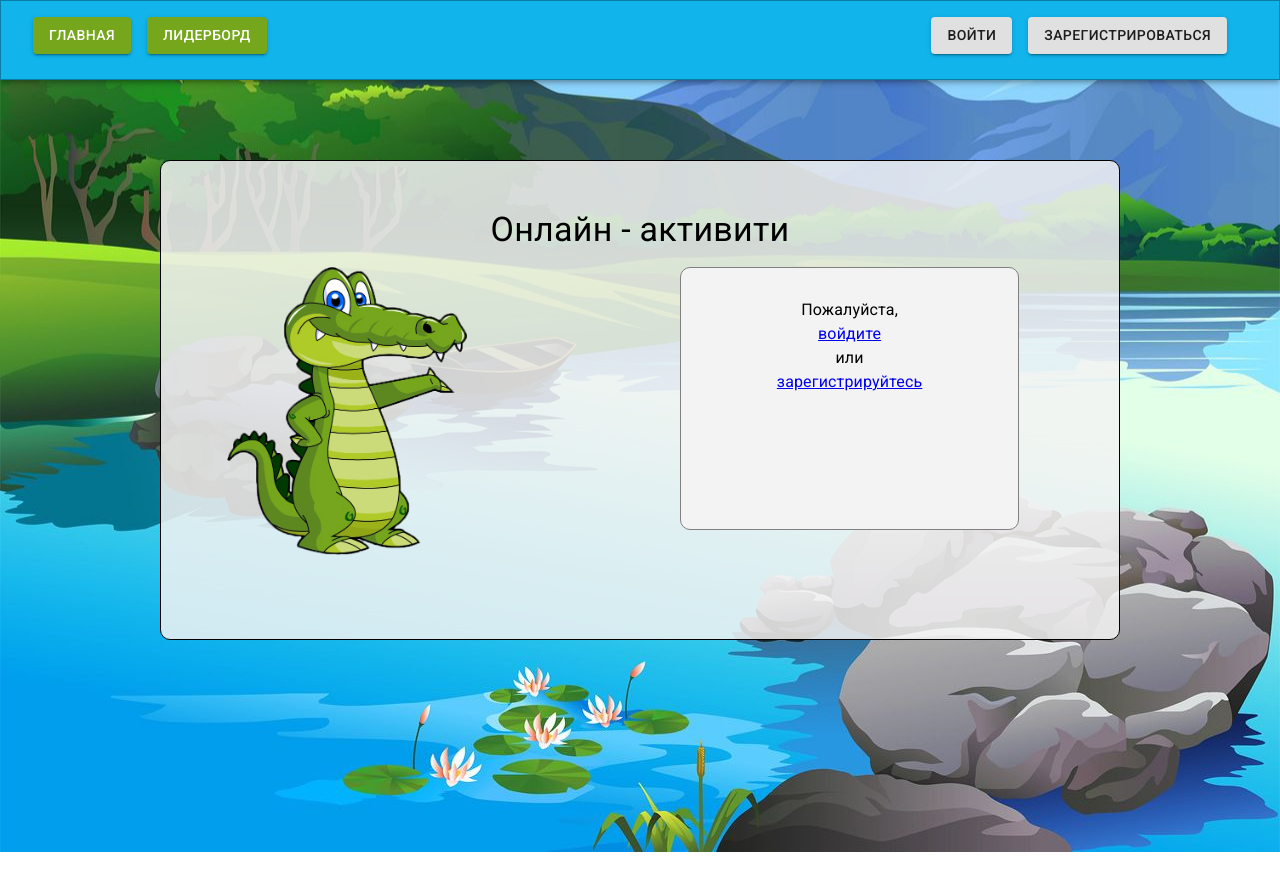
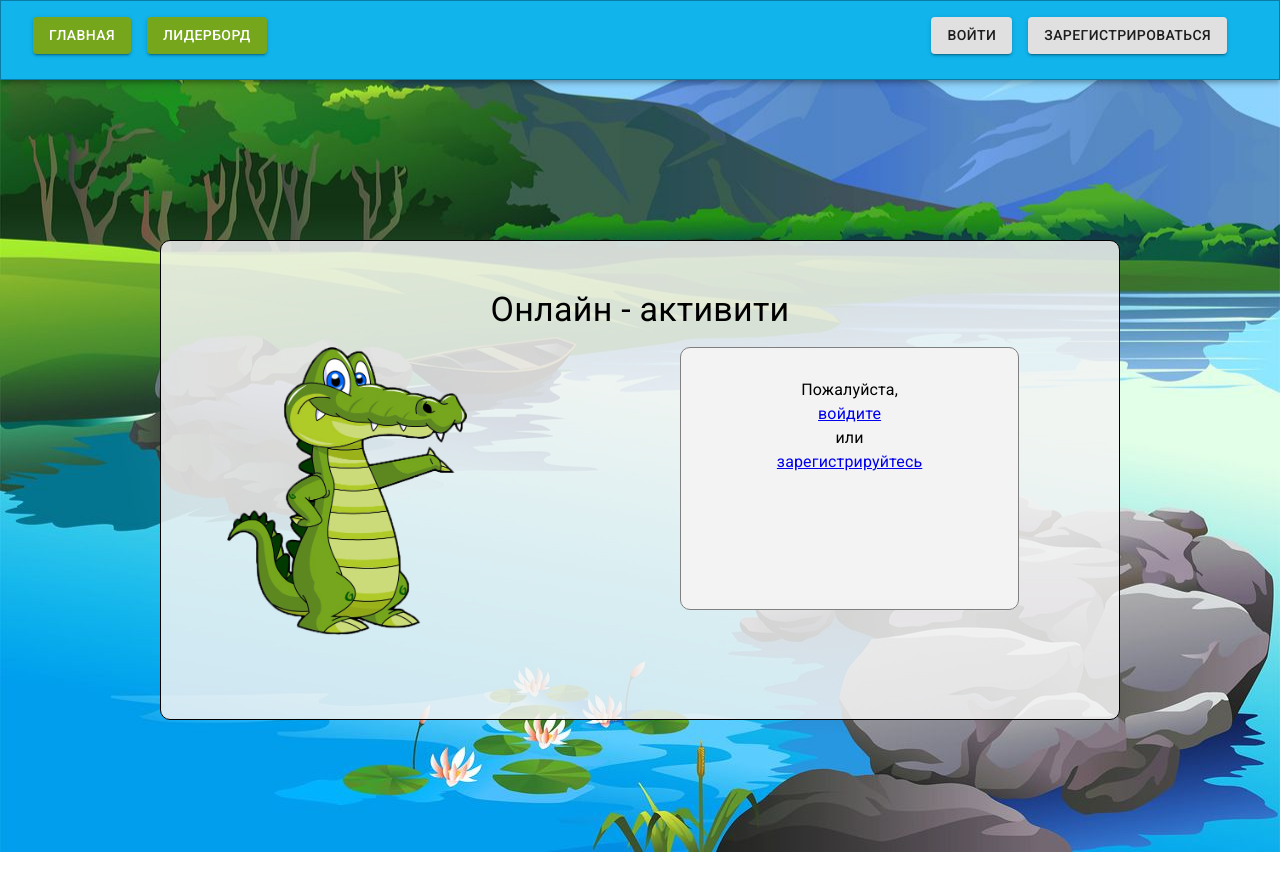
Before and after one commit to Mayrinika/online-activity, a React (Create React App) app in the folder game/: page / in a window 1280 px wide. Built offline with nearby package versions, Linux system fonts and the light colour scheme; no server answers.

Commit message:
fix navbar and app conflict 2

```diff
--- a/game/src/components/App/App.css
+++ b/game/src/components/App/App.css
@@ -6,5 +6,4 @@
   justify-content: center;
   align-items: center;
   position: relative;
-  top: -80px;
 }
--- a/game/src/components/NavigationBar/NavigationBar.css
+++ b/game/src/components/NavigationBar/NavigationBar.css
@@ -119,7 +119,6 @@
         display: block;
         padding: 12px 24px;
         color: #F3F7F8;
-        font-family: 'Roboto Mono', monospace;
         font-size: 18px;
         text-decoration: none;
         transition-duration: .25s;
```
